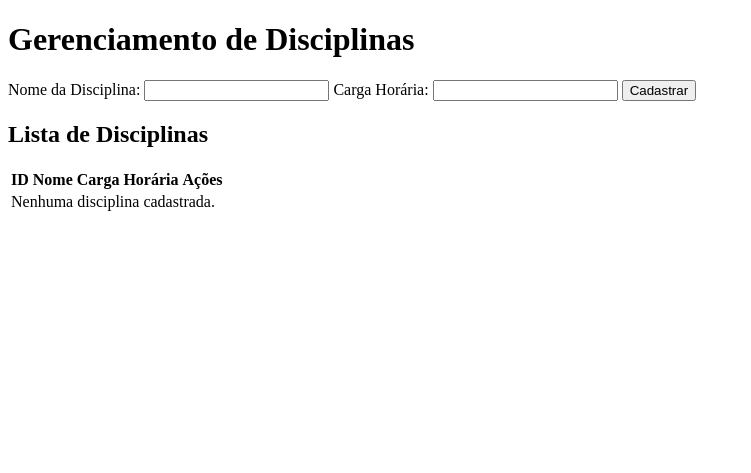
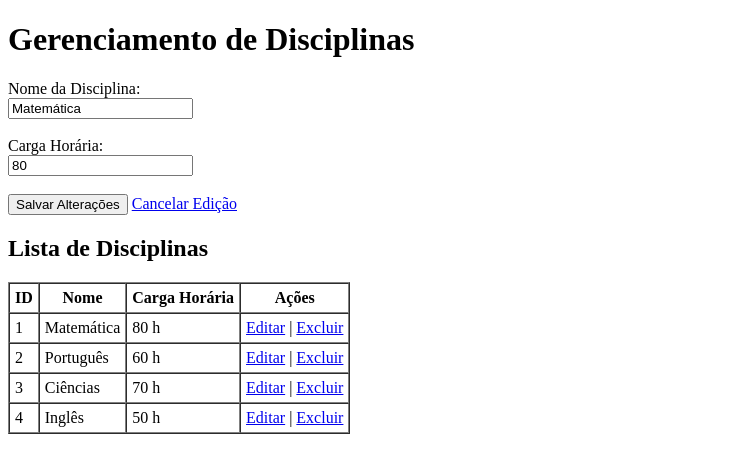
Before and after one commit to Brand00wn/SENAI_PLAY, a PHP site: page /disciplinas/index.php?editar=1 in a window 1280 px wide. Shown: the top 473 px of the page, without its empty margins (0-751 px from the left). Run offline with PHP 8.4, Linux system fonts and the light colour scheme.

Commit message:
arrumei o editar e adicionei o caminho pro js

```diff
--- a/schoolcontrol-pro/disciplinas/index.php
+++ b/schoolcontrol-pro/disciplinas/index.php
@@ -1,30 +1,74 @@
 <?php
 session_start();
 
-// Inicializa o array de disciplinas na sessão, se ainda não existir
+// ✅ Carrega disciplinas iniciais apenas na primeira vez da sessão
 if (!isset($_SESSION['disciplinas'])) {
-  $_SESSION['disciplinas'] = [];
+  $_SESSION['disciplinas'] = [
+    ['id' => 1, 'nome' => 'Matemática', 'carga' => 80],
+    ['id' => 2, 'nome' => 'Português', 'carga' => 60],
+    ['id' => 3, 'nome' => 'Ciências', 'carga' => 70],
+    ['id' => 4, 'nome' => 'Inglês', 'carga' => 50],
+  ];
 }
 
-// Cadastra nova disciplina
+// Editar disciplina - carrega os dados no formulário
+$editando = false;
+$disciplinaEdit = null;
+if (isset($_GET['editar'])) {
+  $idEditar = intval($_GET['editar']);
+  foreach ($_SESSION['disciplinas'] as $d) {
+    if ($d['id'] === $idEditar) {
+      $disciplinaEdit = $d;
+      $editando = true;
+      break;
+    }
+  }
+}
+
+// Salvar alterações ou cadastrar nova disciplina
 if ($_SERVER['REQUEST_METHOD'] === 'POST') {
   $nome = trim($_POST['nome'] ?? '');
   $carga = intval($_POST['carga'] ?? 0);
+  $id = intval($_POST['id'] ?? 0);
 
   if ($nome && $carga > 0) {
-    $id = count($_SESSION['disciplinas']) + 1;
+    if ($id > 0) {
+      // Atualizar disciplina existente
+      foreach ($_SESSION['disciplinas'] as &$d) {
+        if ($d['id'] === $id) {
+          $d['nome'] = htmlspecialchars($nome);
+          $d['carga'] = $carga;
+          break;
+        }
+      }
+      unset($d);
+    } else {
+      // Gerar novo ID sem duplicar
+      $ids = array_column($_SESSION['disciplinas'], 'id');
+      $novoId = empty($ids) ? 1 : max($ids) + 1;
+
       $_SESSION['disciplinas'][] = [
-      'id' => $id,
+        'id' => $novoId,
         'nome' => htmlspecialchars($nome),
         'carga' => $carga
       ];
     }
   }
 
+  // Redireciona para limpar POST e evitar duplicidade
+  header("Location: " . $_SERVER['PHP_SELF']);
+  exit;
+}
+
 // Excluir disciplina
 if (isset($_GET['excluir'])) {
   $idExcluir = intval($_GET['excluir']);
-  $_SESSION['disciplinas'] = array_values(array_filter($_SESSION['disciplinas'], fn($d) => $d['id'] !== $idExcluir));
+  $_SESSION['disciplinas'] = array_values(
+    array_filter($_SESSION['disciplinas'], fn($d) => $d['id'] !== $idExcluir)
+  );
+
+  header("Location: " . $_SERVER['PHP_SELF']);
+  exit;
 }
 ?>
 <!DOCTYPE html>
@@ -32,25 +76,29 @@ if (isset($_GET['excluir'])) {
 <head>
   <meta charset="UTF-8">
   <meta name="viewport" content="width=device-width, initial-scale=1.0">
-  <title>Disciplinas - SchoolControl</title>
-  <link rel="stylesheet" href="../css/style.css">
+  <title>Gerenciamento de Disciplinas</title>
 </head>
 <body>
-  <div class="container">
   <h1>Gerenciamento de Disciplinas</h1>
 
-    <form id="formDisciplina" method="POST" action="">
-      <label>Nome da Disciplina:</label>
-      <input type="text" name="nome" id="nome" required>
+  <form method="POST" action="">
+    <input type="hidden" name="id" value="<?= $disciplinaEdit['id'] ?? 0 ?>">
 
-      <label>Carga Horária:</label>
-      <input type="number" name="carga" id="carga" min="1" required>
+    <label>Nome da Disciplina:</label><br>
+    <input type="text" name="nome" required value="<?= $disciplinaEdit['nome'] ?? '' ?>"><br><br>
 
-      <button type="submit">Cadastrar</button>
+    <label>Carga Horária:</label><br>
+    <input type="number" name="carga" min="1" required value="<?= $disciplinaEdit['carga'] ?? '' ?>"><br><br>
+
+    <button type="submit"><?= $editando ? 'Salvar Alterações' : 'Cadastrar' ?></button>
+
+    <?php if ($editando): ?>
+      <a href="<?= $_SERVER['PHP_SELF'] ?>">Cancelar Edição</a>
+    <?php endif; ?>
   </form>
 
   <h2>Lista de Disciplinas</h2>
-    <table id="tabela">
+  <table border="1" cellpadding="5" cellspacing="0">
     <thead>
       <tr>
         <th>ID</th>
@@ -68,13 +116,17 @@ if (isset($_GET['excluir'])) {
             <td><?= $d['id'] ?></td>
             <td><?= $d['nome'] ?></td>
             <td><?= $d['carga'] ?> h</td>
-              <td><a href="?excluir=<?= $d['id'] ?>" onclick="return confirm('Deseja excluir esta disciplina?')">Excluir</a></td>
+            <td>
+              <a href="?editar=<?= $d['id'] ?>">Editar</a> |
+              <a href="?excluir=<?= $d['id'] ?>" onclick="return confirm('Deseja excluir esta disciplina?')">Excluir</a>
+            </td>
           </tr>
         <?php endforeach; ?>
       <?php endif; ?>
     </tbody>
+
+    <script src="disciplicas.js"></script>
+
   </table>
-  </div>
-  <script src="disciplinas.js"></script>
 </body>
 </html>
```
Lines whose indentation alone changed are shown as unchanged.
